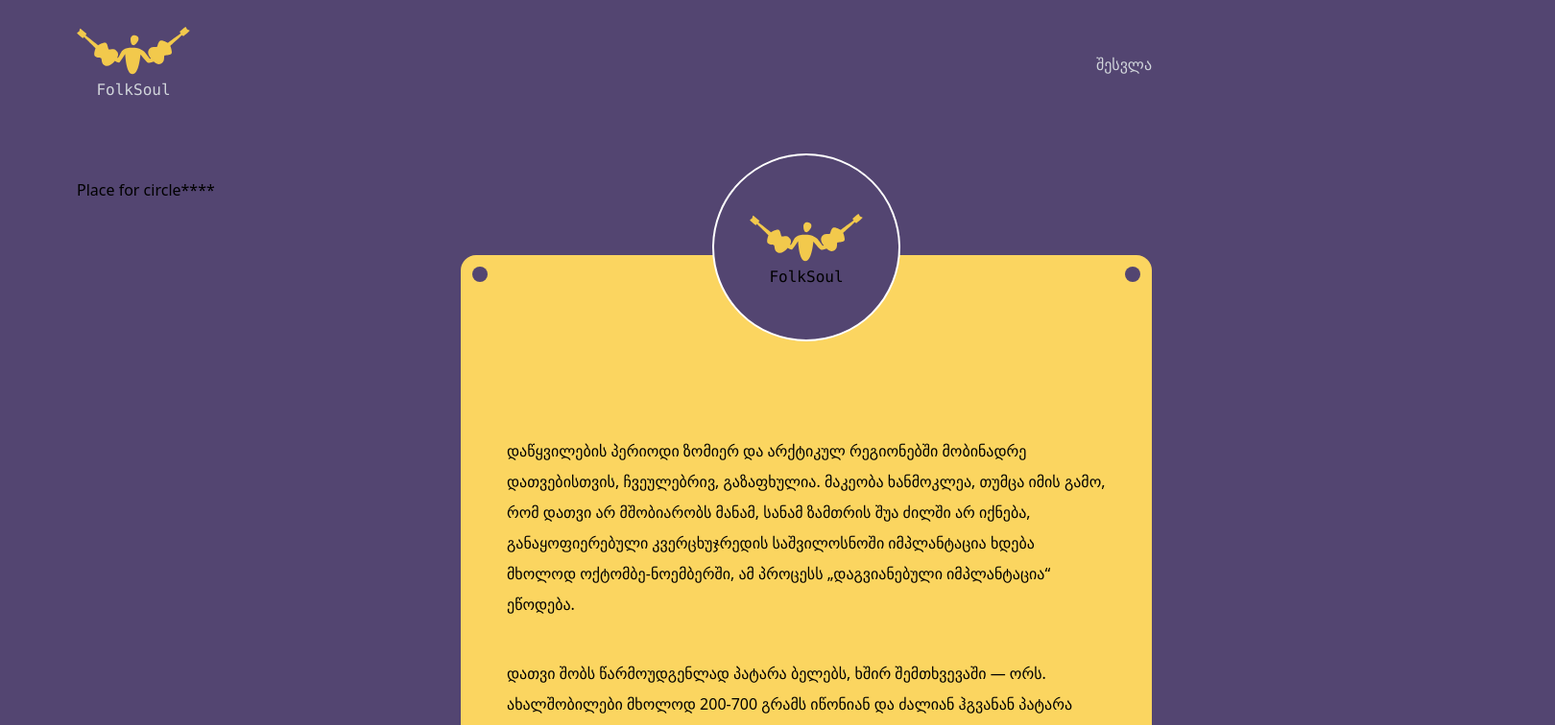
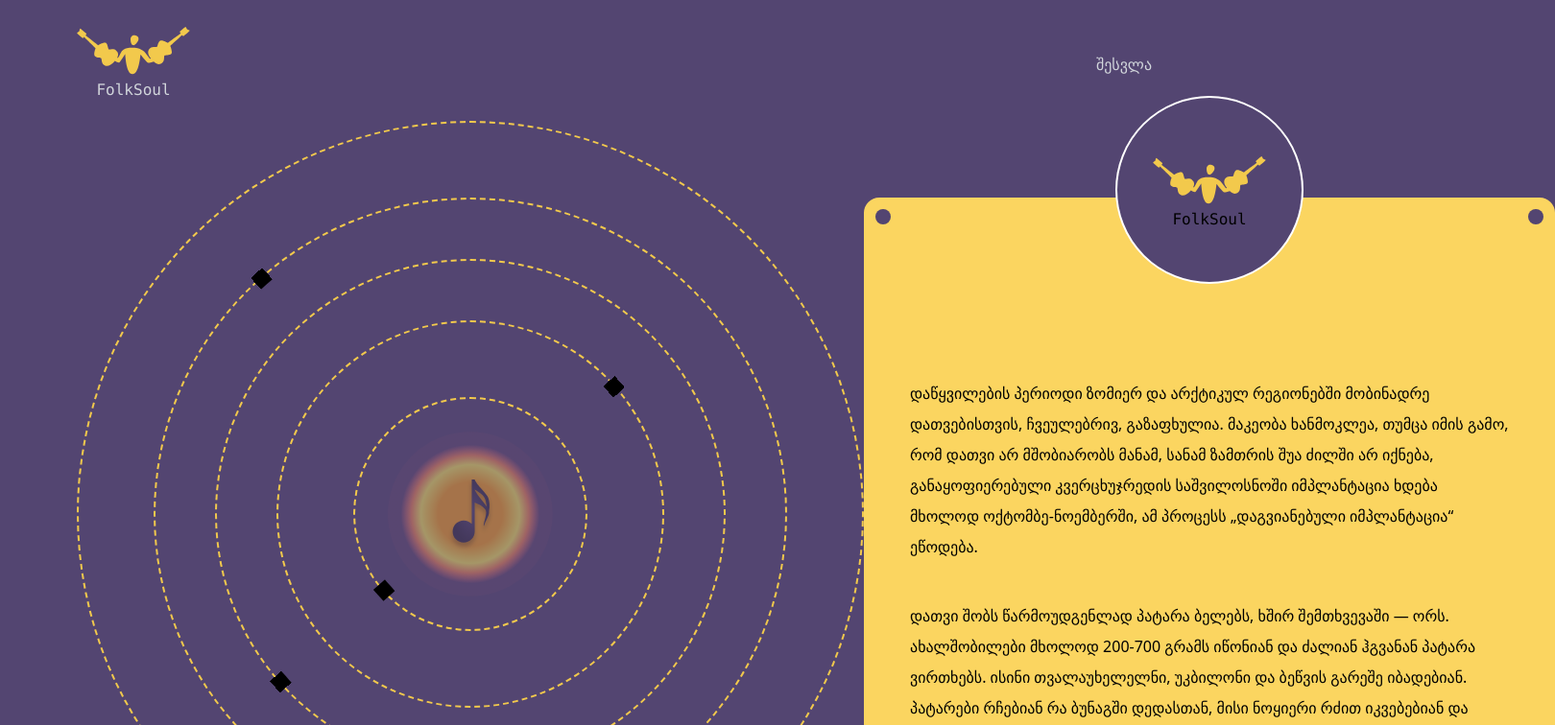
Before and after one commit to Pickle99/folksoul-front, a Vue app: page / in a window 1280 px wide. Shown: the top 756 px of the page at 96% size, 1620 px wide, since content can reach past the window. Built offline with nearby package versions, Linux system fonts and the light colour scheme.

Commit message:
style: add circular animation and add markup for it

```diff
--- /dev/null
+++ b/src/components/icons/MusicIcon.vue
@@ -0,0 +1,82 @@
+<template>
+  <svg
+    width="172"
+    height="172"
+    viewBox="0 0 172 172"
+    fill="none"
+    xmlns="http://www.w3.org/2000/svg"
+  >
+    <path
+      d="M171.622 85.9962C171.622 133.365 133.222 171.765 85.8533 171.765C38.4846 171.765 0.0845947 133.365 0.0845947 85.9962C0.0845947 38.6275 38.4846 0.227509 85.8533 0.227509C133.222 0.227509 171.622 38.6275 171.622 85.9962Z"
+      fill="url(#paint0_radial_221_1423)"
+    />
+    <g filter="url(#filter0_d_221_1423)">
+      <path
+        fill-rule="evenodd"
+        clip-rule="evenodd"
+        d="M79.0555 115.634C85.3962 115.634 90.5363 110.494 90.5363 104.154V74.0711C90.5363 74.0711 100.18 77.7449 102.017 82.031C103.066 84.4778 101.92 88.82 100.942 92.5236C100.207 95.3078 99.5673 97.7311 100.027 98.7165C100.849 96.0761 101.962 93.7956 102.972 91.7283C104.537 88.5241 105.852 85.8323 105.439 83.1072C106.545 77.5711 105.907 72.7538 104.619 69.0195C103.896 66.9209 100.983 63.5907 97.9825 60.161C94.6364 56.3358 91.182 52.3869 90.5363 49.8848H87.4748L87.4748 96.3481C85.378 94.0875 82.382 92.6728 79.0555 92.6728C72.7148 92.6728 67.5747 97.8129 67.5747 104.154C67.5747 110.494 72.7148 115.634 79.0555 115.634ZM90.5363 60.6002C90.5363 60.6002 99.2617 65.3456 101.099 69.6318C101.99 71.7111 102.593 75.1595 103.1 78.4213C101.681 76.3424 99.7838 73.9289 97.8906 71.5207C94.5075 67.2172 91.1377 62.9305 90.5363 60.6002Z"
+        fill="url(#paint1_radial_221_1423)"
+      />
+    </g>
+    <defs>
+      <filter
+        id="filter0_d_221_1423"
+        x="63.8253"
+        y="49.8848"
+        width="45.9308"
+        height="73.2485"
+        filterUnits="userSpaceOnUse"
+        color-interpolation-filters="sRGB"
+      >
+        <feFlood flood-opacity="0" result="BackgroundImageFix" />
+        <feColorMatrix
+          in="SourceAlpha"
+          type="matrix"
+          values="0 0 0 0 0 0 0 0 0 0 0 0 0 0 0 0 0 0 127 0"
+          result="hardAlpha"
+        />
+        <feOffset dy="3.74945" />
+        <feGaussianBlur stdDeviation="1.87473" />
+        <feColorMatrix
+          type="matrix"
+          values="0 0 0 0 0 0 0 0 0 0 0 0 0 0 0 0 0 0 0.25 0"
+        />
+        <feBlend
+          mode="normal"
+          in2="BackgroundImageFix"
+          result="effect1_dropShadow_221_1423"
+        />
+        <feBlend
+          mode="normal"
+          in="SourceGraphic"
+          in2="effect1_dropShadow_221_1423"
+          result="shape"
+        />
+      </filter>
+      <radialGradient
+        id="paint0_radial_221_1423"
+        cx="0"
+        cy="0"
+        r="1"
+        gradientUnits="userSpaceOnUse"
+        gradientTransform="translate(85.8533 85.9962) rotate(90) scale(85.7687)"
+      >
+        <stop offset="0.390625" stop-color="#F7A223" />
+        <stop offset="0.598958" stop-color="#F8E85E" />
+        <stop offset="0.713542" stop-color="#EB8357" />
+        <stop offset="0.84375" stop-color="#FC7373" stop-opacity="0.06" />
+      </radialGradient>
+      <radialGradient
+        id="paint1_radial_221_1423"
+        cx="0"
+        cy="0"
+        r="1"
+        gradientUnits="userSpaceOnUse"
+        gradientTransform="translate(86.7906 82.7596) rotate(90) scale(32.8748 19.2159)"
+      >
+        <stop stop-color="#534571" />
+        <stop offset="1" stop-color="#342C46" />
+      </radialGradient>
+    </defs>
+  </svg>
+</template>
--- a/src/views/HomeView.vue
+++ b/src/views/HomeView.vue
@@ -9,10 +9,59 @@
     </div>
   </div>
 
-  <div class="flex mx-20 justify-between mt-20">
-    <div>
-      <h1>Place for circle****</h1>
-    </div>
+  <div class="flex mx-20 justify-between mt-5">
+    <main>
+      <div class="flex justify-center items-center">
+        <div class="absolute animate-pulse">
+          <music-icon />
+        </div>
+        <div class="absolute">
+          <div
+            class="border-dashed border-2 animate-none border-[#F2C94C] rounded-full p-[7rem]"
+          >
+            <div class="animate-spin-slow">
+              <div class="bg-black p-2 transform translate-x-[7.5rem]"></div>
+            </div>
+          </div>
+        </div>
+        <div class="absolute">
+          <div
+            class="border-dashed border-2 border-[#F2C94C] rounded-full p-[12rem]"
+          >
+            <div class="animate-spin-slow flex">
+              <div class="bg-black p-2 transform -translate-x-[12.5rem]"></div>
+            </div>
+          </div>
+        </div>
+        <div class="absolute">
+          <div
+            class="border-dashed border-2 border-[#F2C94C] rounded-full p-[16rem]"
+          >
+            <div class="animate-spin-slow">
+              <div class="bg-black p-2 transform translate-x-[16.5rem]"></div>
+            </div>
+          </div>
+        </div>
+        <div class="absolute">
+          <div
+            class="border-dashed border-2 border-[#F2C94C] rounded-full p-[20rem]"
+          >
+            <div class="animate-spin-slow">
+              <div class="bg-black p-2 transform translate-y-[20.5rem]"></div>
+            </div>
+          </div>
+        </div>
+        <div>
+          <div
+            class="border-dashed border-2 border-[#F2C94C] rounded-full p-[25rem]"
+          >
+            <div class="animate-spin-slow">
+              <div class="bg-black p-2 transform -translate-y-[25.5rem]"></div>
+            </div>
+          </div>
+        </div>
+      </div>
+    </main>
     <div>
       <div>
         <div class="justify-center p-10 flex-col items-center flex">
@@ -75,4 +124,5 @@ import GuyWithGuitarsIcon from "@/components/icons/GuyWithGuitarsIcon.vue";
 import FacebookIcon from "@/components/icons/FacebookIcon.vue";
 import TwitterIcon from "@/components/icons/TwitterIcon.vue";
 import YoutubeIcon from "@/components/icons/YoutubeIcon.vue";
+import MusicIcon from "@/components/icons/MusicIcon.vue";
 </script>
--- a/tailwind.config.js
+++ b/tailwind.config.js
@@ -2,7 +2,17 @@
 module.exports = {
   content: ["./index.html", "./src/**/*.{vue,js,ts,jsx,tsx}"],
   theme: {
-    extend: {},
+    extend: {
+      keyframes: {
+        "spin-slow": {
+          "0%": { transform: "rotate(0deg)" },
+          "100%": { transform: "rotate(360deg)" },
+        },
+      },
+      animation: {
+        "spin-slow": "spin-slow 13s linear infinite",
+      },
+    },
   },
   plugins: [],
 };
```
